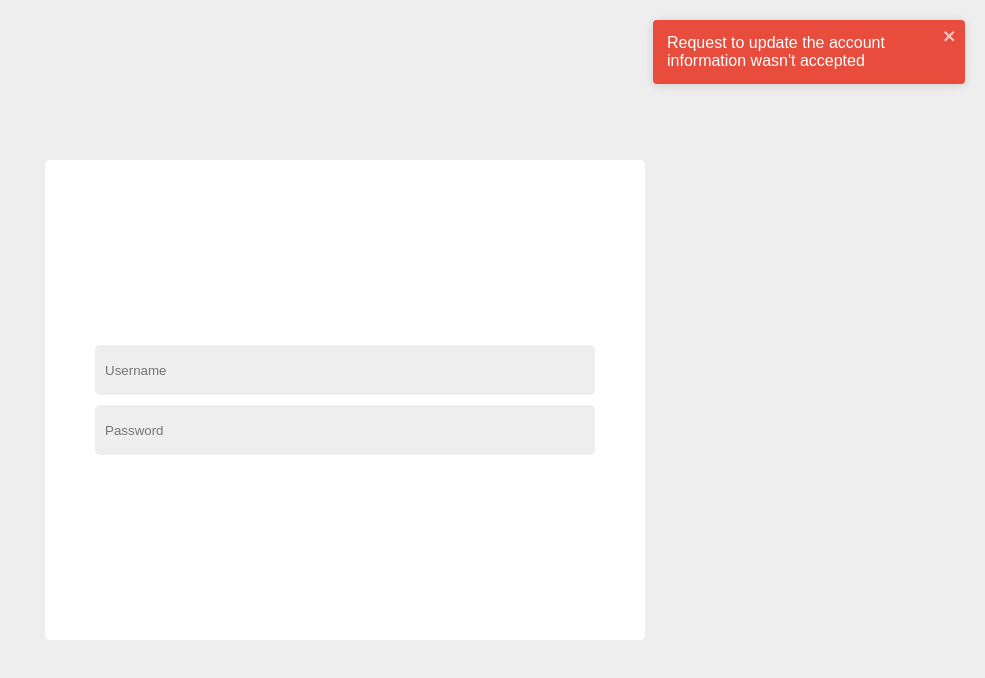
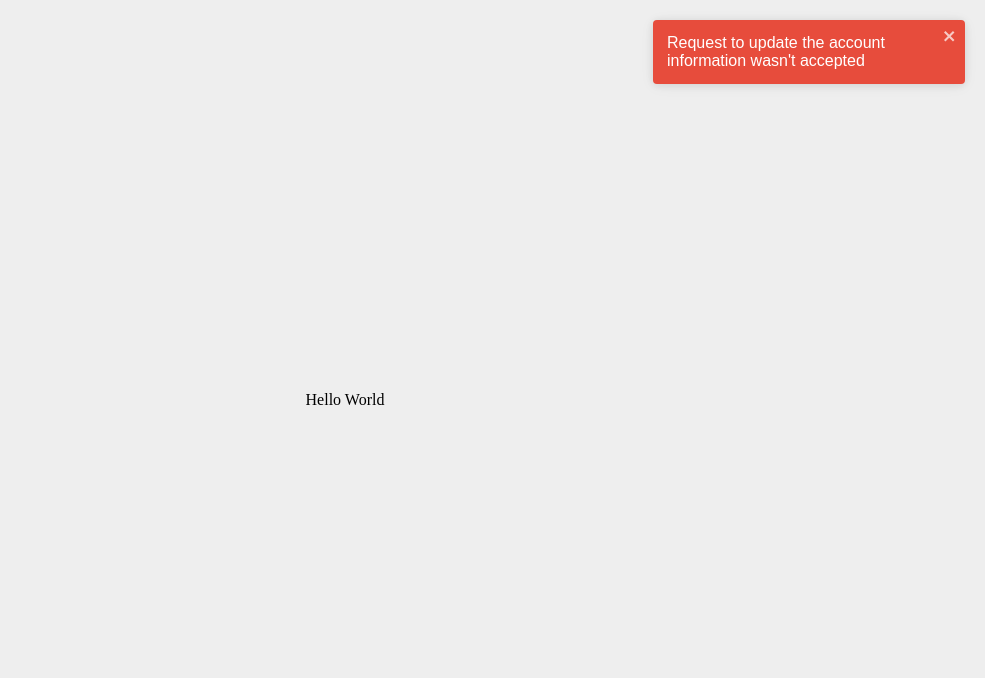
Before and after one commit to okaabe/choco, a React (Create React App) app in the folder client/: page /signin in a window 1280 px wide. Shown: the top 678 px of the page, without its empty margins (295-1280 px from the left). Built offline with nearby package versions, Linux system fonts and the light colour scheme.

Commit message:
Removed form, im gonna rewrite it soon and removed the signin page that im also gonna rewrite

```diff
--- a/client/src/components/form/form.styles.ts
+++ b/client/src/components/form/form.styles.ts
@@ -1,47 +1,6 @@
 import styled from 'styled-components';
 
-export const FormContainer = styled.form`
+export const FormContainer = styled.div`
     width: 600px;
-    height: 60%;
-
-    background-color: ${({ theme }) => theme.colors.background_focus};
-
-    display: flex;
-    align-items: center;
-    justify-content: center;
-    flex-direction: column;
-
-    border-radius: 5px;
+    height: 800px;
 `;
-
-export const FormHeader = styled.div`
-    width: 100%;
-    height: 50%;
-
-    display: flex;
-    align-items: flex-end;
-    justify-content: center;
-`
-
-export const FormInputs = styled.div`
-    width: 100%;
-    min-height: 40px;
-
-    display: flex;
-    align-items: center;
-    justify-content: center;
-    flex-direction: column;
-`
-
-
-export const Input = styled.input`
-    margin: 5px;
-    padding: 0 10px;
-
-    width: 500px;
-    height: 50px;
-
-    border-radius: 5px;
-    background-color: ${({ theme }) => theme.colors.background};
-    border: none;
-`;
--- a/client/src/components/form/index.tsx
+++ b/client/src/components/form/index.tsx
@@ -1,19 +1,11 @@
 import React from 'react';
 
-import { FormInput, FormProperties } from './form.types';
-import { FormContainer, Input } from './form.styles';
+import { FormContainer } from './form.styles';
 
-export const Form: React.FC<FormProperties> = ({
-    inputs
-}) => {
+export const Form: React.FC = () => {
     return (
         <FormContainer>
-            { inputs?.map(({ onChangeState, ...props }) =>
-                <Input
-                    onChange={(e) => onChangeState!(e.target.value)}
-                    { ...props }
-                />
-            )}
+            TO DO
         </FormContainer>
     )
 }
--- a/client/src/pages/session/signin/index.tsx
+++ b/client/src/pages/session/signin/index.tsx
@@ -1,27 +1,13 @@
-import React, { useState } from 'react';
+import React from 'react';
 
 import { View } from '../../../components/view';
-import { Form } from '../../../components/form';
 import { SigninContent } from './signin.styles';
 
 export const SignIn: React.FC = () => {
-    const [username, setUsername] = useState<string>("");
-    const [password, setPassword] = useState<string>("");
-
     return (
         <View>
             <SigninContent>
-                <Form inputs={[
-                    {
-                        placeholder: "Username",
-                        onChangeState: setUsername,
-                    },
-                    {
-                        type: "password",
-                        placeholder: "Password",
-                        onChangeState: setPassword
-                    }
-                ]}/>
+                Hello World
             </SigninContent>
         </View>
     )
```
Also changed, not shown: client/src/components/form/form.types.ts (deleted, +0 -12 lines).
